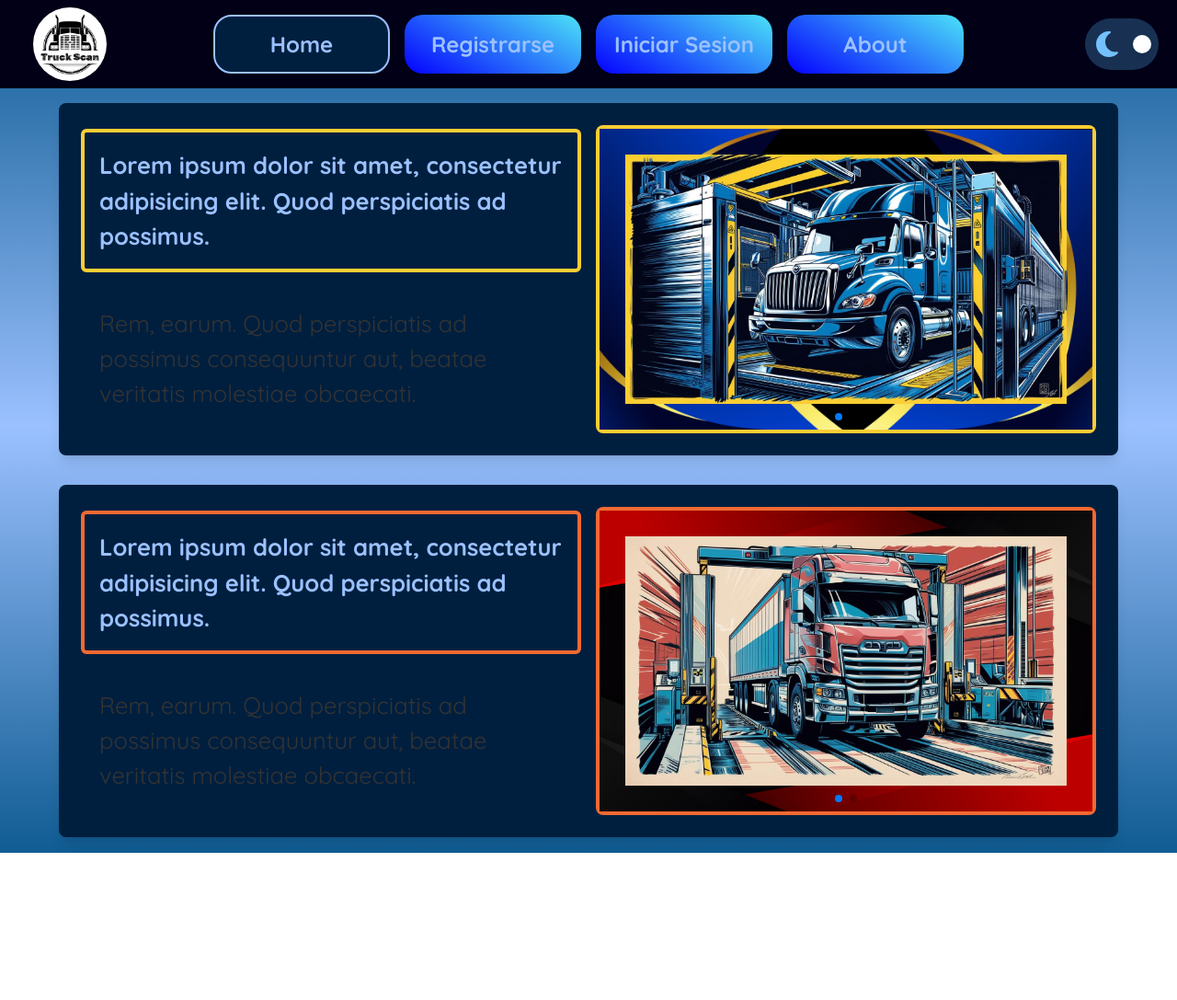
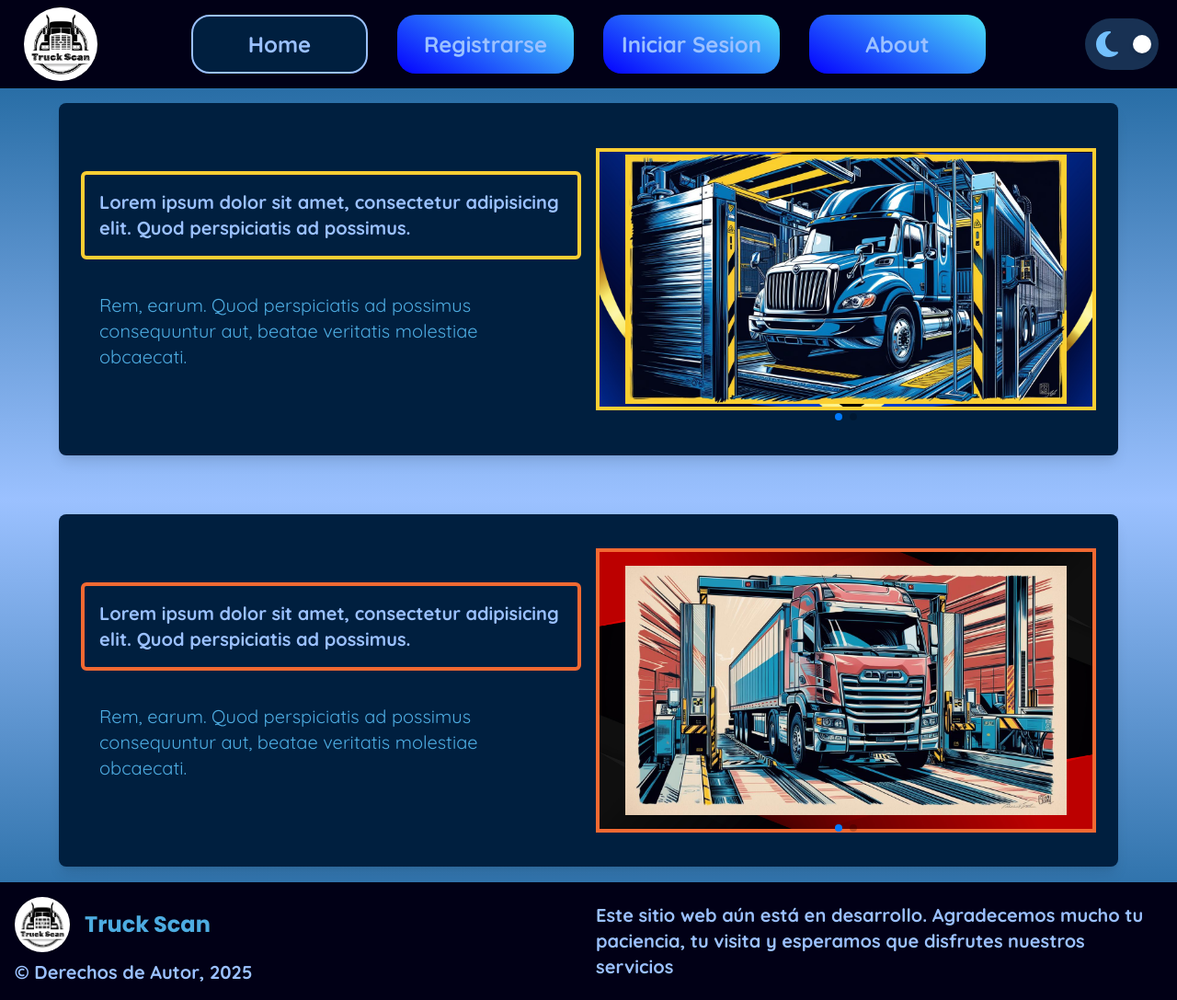
Before and after one commit to No-Country-simulation/c24-69-webApp, a React (Vite) app in the folder Front/: page / in a window 1280 px wide. Shown: the whole page at 92% size. Before the commit the page ends 927 px from the top, so only its background shows below. Built offline with nearby package versions, Linux system fonts and the light colour scheme; a web font is replaced by a local one.

Commit message:
Footer Done, NavBar Corrected

```diff
--- a/Front/src/index.css
+++ b/Front/src/index.css
@@ -8,7 +8,7 @@
     --linearGradient: linear-gradient(30deg, #9bc1ff, #105C93);
     --specialBorder: #EDD5BB;
     --textColor: #001F3F;
-    --titleColor: #105C93;
+    --titleColor: #183153;
   }
 
   :root[data-theme='dark'] {
@@ -24,7 +24,7 @@
 
 
 body {
-    @apply flex flex-col min-h-screen relative;
+    @apply flex flex-col min-h-screen;
     background: var(--backgroundLinear);
     margin: 0;
     padding: 0;
@@ -41,7 +41,7 @@ body {
 
 /* Backgrounds */
 .ilustration-background {
-@apply absolute w-full h-full object-cover border-4;
+@apply absolute w-auto h-auto object-cover border-4;
 }
 
 @media (max-width: 480px) { /* Para pantallas pequeñas */
@@ -71,7 +71,7 @@ body {
 
 /* Containers */
 .banner-container {
-  @apply flex items-center justify-center h-3/4 w-full p-4;
+  @apply flex items-center justify-center h-auto w-full p-4;
 }
 
 .banner-child-container {
@@ -91,7 +91,7 @@ background: var(--containerColor);
 
 .fix-container-left {
   position: absolute;
-  left: 20px;  /* Ajusta según sea necesario */
+  left: 10px;  /* Ajusta según sea necesario */
   top: 50%;
   transform: translateY(-50%);
 }
@@ -104,7 +104,8 @@ background: var(--containerColor);
 }
 
 .footer-container {
-    @apply relative w-full p-4 ;
+    @apply relative w-full p-4;
+    background: var(--layoutBackground)
   }
 
 .modal-container {
@@ -113,11 +114,24 @@ background: var(--containerColor);
 }
 
 .nav-container{
-    @apply flex flex-wrap items-center justify-center;
+    @apply flex flex-wrap items-center justify-center w-full;
 }
 
 .nav-links-container {
-  @apply flex items-center justify-center w-2/3 gap-4 grow;
+  flex: 1;
+  display: flex;
+  justify-content: center;
+  align-items: center;
+  margin: auto;
+}
+
+.nav-links-grid {
+  display: grid;
+  grid-template-columns: repeat(auto-fit, minmax(120px, 1fr)); /* 120px como mínimo */
+  gap: 2rem;
+  justify-content: center;
+  align-items: center;
+  max-width: 70vw; /* Ajusta según sea necesario */
 }
 
 /* Distribution */
@@ -187,7 +201,7 @@ background: var(--containerColor);
 /* Sections */
 .nav-section
 {
-  @apply fixed top-0 left-0 w-full h-24 z-30 p-4 flex items-center justify-center;
+  @apply fixed top-0 left-0 w-full h-auto z-30 p-4 flex items-center justify-center;
   background-color: var(--layoutBackground);
 }
 
@@ -200,28 +214,30 @@ background: var(--containerColor);
   text-align: center;
 }
 
-@media (max-width: 480px) { /* Para pantallas pequeñas */
-  .text-404 {
-    font-size: 4rem; /* Una sola columna */
+@media (max-width: 480px) {
+  .text-404, .text-active, .text-inactive {
+    font-size: 10px;
   }
 }
 
 .text-active {
+  @apply text-xl;
   font-family: 'Quicksand', serif;
   font-weight: bold;
-  font-size: clamp(1rem, 2vw, 2.5rem);
   color: var(--textColor);
 }
 
 .text-inactive {
+  @apply text-xl;
   font-family: 'Quicksand', serif;
-  font-size: clamp(1rem, 2vw, 2.5rem);
   text-align: start;
-  color: #333;
+  color: var(--titleColor);
 }
 
 .sub-title {
-    @apply sm:text-xl md:text-2xl;
+    @apply text-2xl;
+    font-family: "Poppins", serif;
+    font-weight: bold;
     color: var(--titleColor);
 }
 
--- /dev/null
+++ b/Front/src/layouts/Footer/index.tsx
@@ -0,0 +1,22 @@
+import React from "react";
+import logo from "../../assets/logo1.png"
+
+const Footer: React.FC = () => {
+  return (
+    <footer className="footer-container">
+        <div className="grid grid-cols-2 items-center gap-4">
+          <div>
+            <div className="flex flex-row gap-4 items-center">
+            <img src={logo} alt="logo" className="h-15 w-15 rounded-full" />
+            <h1 className="sub-title">Truck Scan</h1>
+            </div>
+            <p className="text-active mt-2">© Derechos de Autor, 2025</p>
+          </div>
+
+            <p className="text-active">Este sitio web aún está en desarrollo. Agradecemos mucho tu paciencia, tu visita y esperamos que disfrutes nuestros servicios</p>
+        </div>
+    </footer>
+  );
+};
+
+export default Footer;
--- a/Front/src/layouts/NavBar/index.tsx
+++ b/Front/src/layouts/NavBar/index.tsx
@@ -25,15 +25,16 @@ const NavBar: React.FC = () => {
 
 return (
   <div>
-      <div className="nav-container">
-        <div className="nav-links-container">
+    <section className="nav-container">
+
           <div className="fix-container-left">
             <img src={logo} alt="Logo" className="logo" />
           </div>
-
-          {/* Botón Home con clase activa si está en la ruta "/" */}
+          <div className="nav-links-container">
+            <div className="nav-links-grid">
               <Link
                 to="/"
+
                 className={`nav-btn ${
                   location.pathname === "/" ? "nav-btn-active" : ""
                 }`}
@@ -71,6 +72,8 @@ const NavBar: React.FC = () => {
         <ThemeButton />
       </div>
 
+    </section>
+
       {/* Modal de confirmación */}
       <ConfirmModal
         show={modalData.show}
--- a/Front/src/main.tsx
+++ b/Front/src/main.tsx
@@ -2,9 +2,10 @@ import { StrictMode } from 'react'
 import { createRoot } from 'react-dom/client'
 import { BrowserRouter } from 'react-router-dom'
 import { ThemeProvider } from './context/themeContext.tsx'
+import App from './App.tsx'
+import Footer from './layouts/Footer/index.tsx'
 import NavBar from './layouts/NavBar/index.tsx'
 import './index.css'
-import App from './App.tsx'
 
 createRoot(document.getElementById('root')!).render(
   <StrictMode>
@@ -14,9 +15,10 @@ createRoot(document.getElementById('root')!).render(
     <nav className='nav-section'>
         <NavBar />
     </nav>
-    <main className="mt-24">
+    <main className="flex-grow min-h-screen mt-24">
       <App />
     </main>
+    <Footer/>
     </ThemeProvider>
     </BrowserRouter>
   </StrictMode>,
--- a/Front/src/pages/Home/index.tsx
+++ b/Front/src/pages/Home/index.tsx
@@ -4,7 +4,7 @@ import { Second_Interactive_Banner } from "../../components/Banners/HomeBanner 2
 
 const Home = () => {
 return (
-    <div className="flex flex-col">
+    <div className="flex flex-col gap-8">
         <First_Interactive_Banner />
         <Second_Interactive_Banner/>
     </div>
```
Lines whose indentation alone changed are shown as unchanged.
